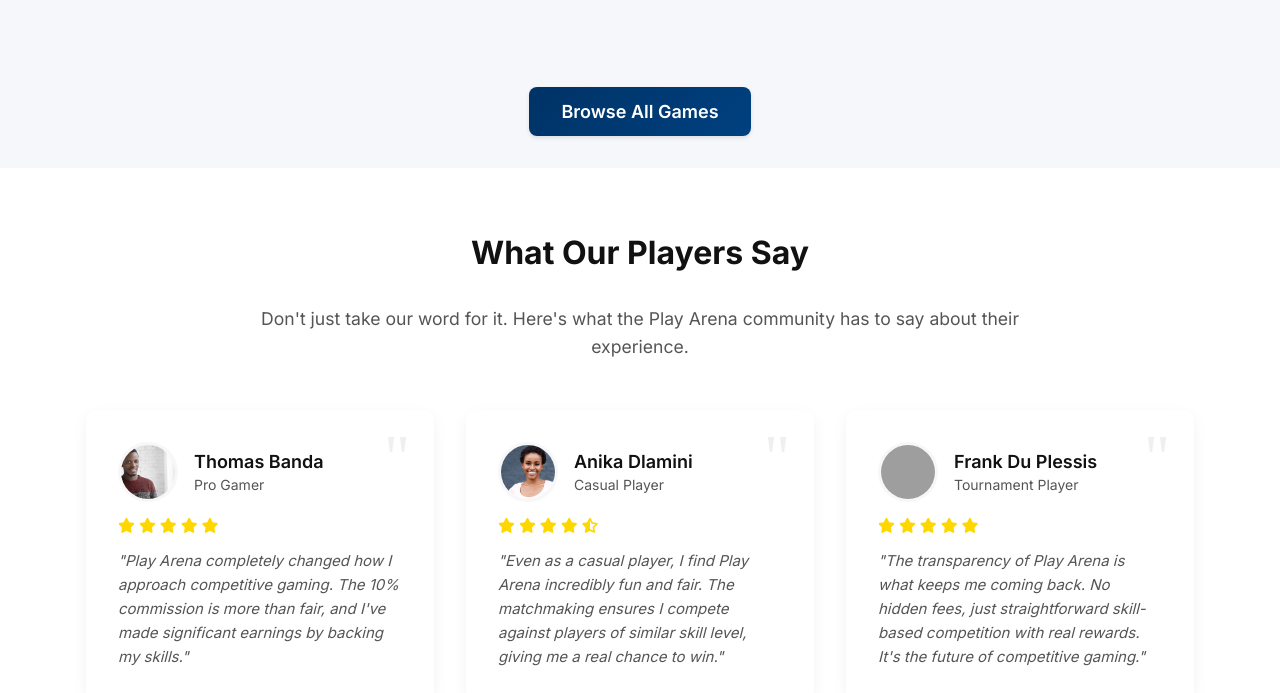
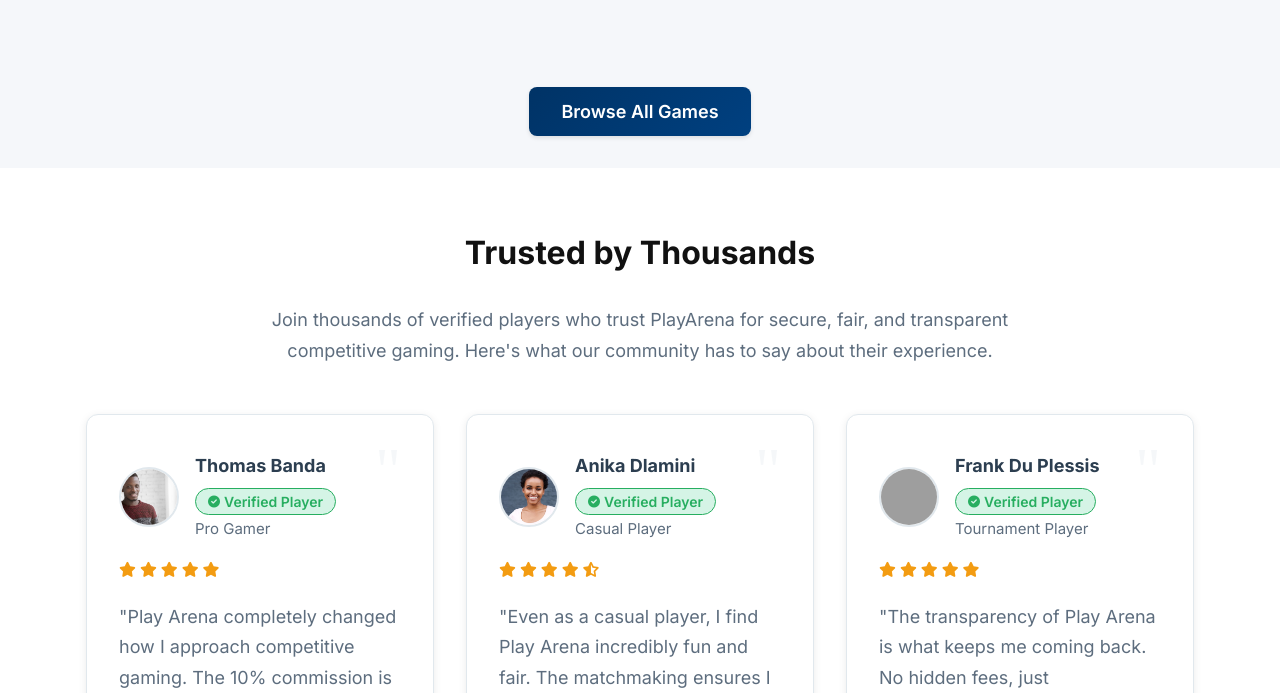
Before and after one commit to PlayArena-Elite-LTD/playarena-server, a Django app: page / in a window 1280 px wide. Shown: the part 5807-6500 px from the top of the page. Run offline with Django 5.2, Linux system fonts and the light colour scheme; grey boxes are pictures that could not be loaded.

Commit message:
Step 7: Redesign Reviews section with bank-style professional design - Change title from 'What Our Players Say' to 'Trusted by Thousands' - Update intro text to emphasize verified players and trust - Add 'Verified Player' badges to all review cards with green accent styling - Redesign review cards: white background, subtle borders, professional shadows - Update card hover effects: subtle lift (4px) with professional shadow - Apply bank-style colors: navy gradients, professional typography - Update stats section: professional presentation with gradient numbers - Improve spacing, typography, and overall professional appearance

```diff
--- a/static/styles/style.css
+++ b/static/styles/style.css
@@ -1301,24 +1301,25 @@
 }
 
 .reviews-description {
-  font-size: 1.1rem;
-  line-height: 1.6;
-  color: var(--color-medium-gray);
+  font-size: 1.125rem;
+  line-height: 1.7;
+  color: var(--color-text-secondary);
 }
 
 /* Reviews container and cards */
 .reviews-container {
   display: grid;
-  grid-template-columns: repeat(auto-fit, minmax(300px, 1fr));
+  grid-template-columns: repeat(auto-fit, minmax(320px, 1fr));
   gap: 2rem;
   margin-bottom: var(--mb-3);
 }
 
 .reviews-card {
-  background-color: var(--color-white);
-  padding: 2rem;
+  background-color: var(--color-bg-white);
+  padding: 2.5rem 2rem;
   border-radius: 0.75rem;
-  box-shadow: 0 5px 15px rgba(0, 0, 0, 0.05);
+  box-shadow: 0 2px 8px rgba(0, 0, 0, 0.08);
+  border: 1px solid var(--color-border-light);
   transition: all 0.3s ease;
   position: relative;
 }
@@ -1326,27 +1327,28 @@
 .reviews-card::before {
   content: '"';
   position: absolute;
-  top: 1rem;
-  right: 1.5rem;
+  top: 1.5rem;
+  right: 2rem;
   font-size: 4rem;
   font-family: serif;
   line-height: 1;
-  color: var(--color-lightest-gray);
-  opacity: 0.5;
-  z-index: 0; /* Ensure it's behind content */
+  color: var(--color-border-light);
+  opacity: 0.3;
+  z-index: 0;
 }
 
 .reviews-card:hover {
-  transform: translateY(-10px);
-  box-shadow: 0 15px 30px rgba(0, 0, 0, 0.1);
+  transform: translateY(-4px);
+  box-shadow: 0 8px 24px rgba(0, 51, 102, 0.12);
+  border-color: var(--color-primary-navy);
 }
 
 .reviews-profile {
   display: flex;
   align-items: center;
   gap: 1rem;
-  margin-bottom: var(--mb-1);
-  position: relative; /* Keep profile above pseudo-element */
+  margin-bottom: var(--mb-1-5);
+  position: relative;
   z-index: 1;
 }
 
@@ -1355,37 +1357,62 @@
   height: 60px;
   border-radius: 50%;
   object-fit: cover;
-  border: 3px solid var(--color-off-white);
+  border: 2px solid var(--color-border-light);
+}
+
+.reviews-name-container {
+  display: flex;
+  align-items: center;
+  gap: 0.75rem;
+  flex-wrap: wrap;
+  margin-bottom: 0.25rem;
 }
 
 .reviews-name {
   font-size: var(--normal-font-size);
+  font-weight: var(--font-bold);
+  color: var(--color-text-primary);
+  margin: 0;
+}
+
+.reviews-verified-badge {
+  display: inline-flex;
+  align-items: center;
+  gap: 0.25rem;
+  padding: 0.25rem 0.75rem;
+  background: var(--color-success-light);
+  border: 1px solid var(--color-success);
+  border-radius: 1rem;
+  color: var(--color-success);
+  font-size: var(--smaller-font-size);
   font-weight: var(--font-semi-bold);
-  margin-bottom: 0.25rem;
-  color: var(--color-near-black);
+}
+
+.reviews-verified-badge i {
+  font-size: 0.75rem;
 }
 
 .reviews-role {
-  font-size: var(--smaller-font-size);
-  color: var(--color-medium-gray);
+  font-size: var(--small-font-size);
+  color: var(--color-text-secondary);
 }
 
 .reviews-rating {
   display: flex;
   gap: 0.25rem;
-  color: #ffd700; /* Gold color for stars */
-  margin-bottom: var(--mb-1);
+  color: var(--color-accent-gold);
+  margin-bottom: var(--mb-1-5);
   font-size: var(--small-font-size);
-  position: relative; /* Keep rating above pseudo-element */
+  position: relative;
   z-index: 1;
 }
 
 .reviews-text {
-  font-size: var(--small-font-size);
-  color: var(--color-medium-gray);
-  line-height: 1.6;
-  font-style: italic;
-  position: relative; /* Keep text above pseudo-element */
+  font-size: var(--normal-font-size);
+  color: var(--color-text-secondary);
+  line-height: 1.7;
+  font-style: normal;
+  position: relative;
   z-index: 1;
 }
 
--- a/templates/index.html
+++ b/templates/index.html
@@ -500,12 +500,11 @@
 
       <section class="reviews section" id="reviews">
         <div class="container">
-          <h2 class="section-title">What Our Players Say</h2>
+          <h2 class="section-title">Trusted by Thousands</h2>
 
           <div class="reviews-intro">
             <p class="reviews-description">
-              Don't just take our word for it. Here's what the Play Arena
-              community has to say about their experience.
+              Join thousands of verified players who trust PlayArena for secure, fair, and transparent competitive gaming. Here's what our community has to say about their experience.
             </p>
           </div>
 
@@ -514,7 +513,13 @@
               <div class="reviews-profile">
                 <img src="./../static/images/landing/male.jpg" alt="User" class="reviews-avatar" />
                 <div>
-                  <h3 class="reviews-name">Thomas Banda</h3>
+                  <div class="reviews-name-container">
+                    <h3 class="reviews-name">Thomas Banda</h3>
+                    <span class="reviews-verified-badge">
+                      <i class="fas fa-check-circle"></i>
+                      Verified Player
+                    </span>
+                  </div>
                   <p class="reviews-role">Pro Gamer</p>
                 </div>
               </div>
@@ -536,7 +541,13 @@
               <div class="reviews-profile">
                 <img src="./../static/images/landing/female.jpg" alt="User" class="reviews-avatar" />
                 <div>
-                  <h3 class="reviews-name">Anika Dlamini</h3>
+                  <div class="reviews-name-container">
+                    <h3 class="reviews-name">Anika Dlamini</h3>
+                    <span class="reviews-verified-badge">
+                      <i class="fas fa-check-circle"></i>
+                      Verified Player
+                    </span>
+                  </div>
                   <p class="reviews-role">Casual Player</p>
                 </div>
               </div>
@@ -562,7 +573,13 @@
                   class="reviews-avatar"
                 />
                 <div>
-                  <h3 class="reviews-name">Frank Du Plessis</h3>
+                  <div class="reviews-name-container">
+                    <h3 class="reviews-name">Frank Du Plessis</h3>
+                    <span class="reviews-verified-badge">
+                      <i class="fas fa-check-circle"></i>
+                      Verified Player
+                    </span>
+                  </div>
                   <p class="reviews-role">Tournament Player</p>
                 </div>
               </div>
```
Also changed, not shown: other parts of static/styles/style.css (+21 -8 lines).
